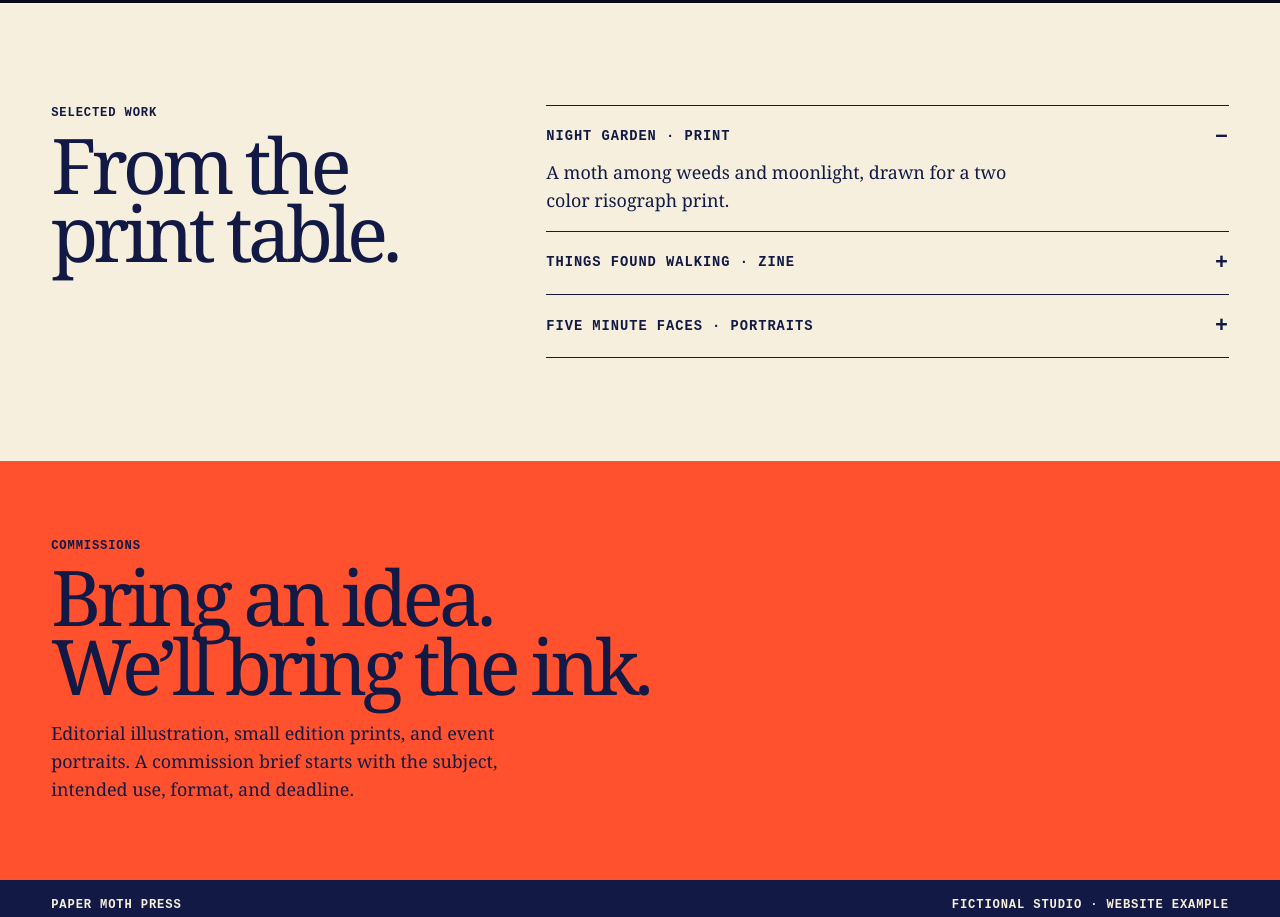
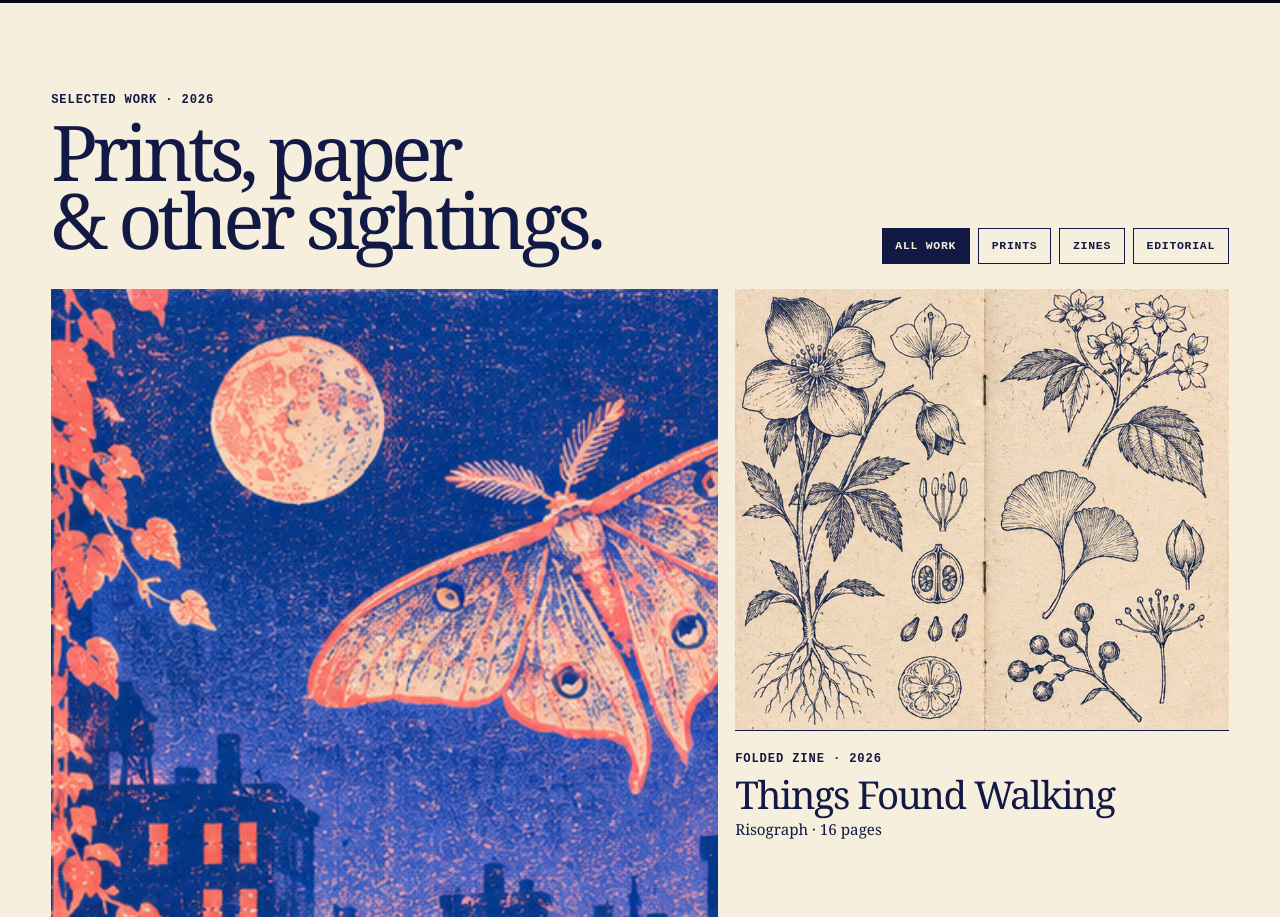
Before and after one commit to hillsboroweb/paper-moth-press, a plain HTML site: page index.html in a window 1280 px wide. Shown: the part 2249-3166 px from the top of the page. Drawn offline with nearby package versions, Linux system fonts and the light colour scheme; animation ran at ten frames a second.

Commit message:
Add filterable portfolio and project studies

```diff
--- a/index.html
+++ b/index.html
@@ -35,10 +35,23 @@ summary::-webkit-details-marker{display:none}
 summary::after{content:'+';font-size:1.35rem}
 details[open] summary::after{content:'−'}
 details p{margin:.45rem 0 0;max-width:48ch}
+.works-head{display:flex;justify-content:space-between;align-items:end;padding:clamp(3rem,7vw,6rem) 0 1.6rem}
+.filters{display:flex;gap:.5rem;flex-wrap:wrap}
+.filters button{font:700 .72rem 'Courier New',monospace;text-transform:uppercase;letter-spacing:.06em;color:var(--blue);background:transparent;border:1px solid var(--blue);padding:.65rem .8rem;cursor:pointer}
+.filters button:hover,.filters button.active{background:var(--blue);color:var(--paper)}
+.gallery{display:grid;grid-template-columns:1.35fr 1fr;gap:2.5rem 1.1rem;padding-bottom:clamp(4rem,8vw,7rem)}
+.work-card{margin:0}.work-card img{display:block;width:100%;aspect-ratio:1.12;object-fit:cover;background:#e7dac1;transition:transform .35s,filter .35s}
+.work-card:hover img{transform:translateY(-5px);filter:saturate(1.12)}
+.work-card.wide{grid-row:span 2}.work-card.wide img{height:calc(100% - 5rem);aspect-ratio:auto;min-height:30rem}
+.work-card.offset{margin-top:3.5rem}
+.work-card>div{padding:.7rem 0;border-top:1px solid var(--blue)}
+.work-card h3{font-size:clamp(1.6rem,3vw,2.8rem);font-weight:normal;letter-spacing:-.04em;line-height:1.1;margin:.2rem 0}
+.work-card p{font-size:.95rem}
+.work-card[hidden]{display:none}
 .commissions{background:var(--red);color:var(--blue);padding:clamp(2rem,6vw,5rem) 0}
 .commissions p:last-child{max-width:52ch;margin-top:1.25rem}
 footer{border:0}
-@media(max-width:740px){.front,.split{grid-template-columns:1fr;gap:1.3rem}.hero{padding-bottom:0}h1{font-size:clamp(3.7rem,13vw,7rem)}.poster{margin:0 .45rem}footer{align-items:start}}
+@media(max-width:740px){.works-head{display:block}.filters{margin-top:1.3rem}.gallery{grid-template-columns:1fr 1fr;gap:1.2rem .7rem}.work-card.wide{grid-row:auto}.work-card.wide img{height:auto;aspect-ratio:1.12;min-height:0}.work-card.offset{margin-top:0}.front,.split{grid-template-columns:1fr;gap:1.3rem}.hero{padding-bottom:0}h1{font-size:clamp(3.7rem,13vw,7rem)}.poster{margin:0 .45rem}footer{align-items:start}}
 @media(prefers-reduced-motion:reduce){html{scroll-behavior:auto}.poster{animation:none}}
 
 .flight{position:relative;background:#09071a;min-height:100svh}
@@ -79,13 +92,20 @@ footer{border:0}
 <figcaption class="label">Night Garden · Two ink print study</figcaption>
 </figure>
 </div><div class="scene-end"><p class="label">Night Garden · Two ink print study</p><h2>Out of the dark.</h2><a href="#work">Explore the print table ↓</a></div></div>
-<section class="catalog" id="work" aria-labelledby="work-title"><div class="wrap split">
-<div><p class="label">Selected work</p><h2 id="work-title">From the<br>print table.</h2></div>
-<div>
-<details open><summary>Night Garden · Print</summary><p>A moth among weeds and moonlight, drawn for a two color risograph print.</p></details>
-<details><summary>Things Found Walking · Zine</summary><p>A pocket field guide to cracked sidewalks, volunteer plants, and other things worth looking down for.</p></details>
-<details><summary>Five Minute Faces · Portraits</summary><p>Loose ink portraits imagined for a market table, each made in a single sitting.</p></details>
-</div>
+<section class="catalog" id="work" aria-labelledby="work-title">
+<div class="wrap works-head"><div><p class="label">Selected work · 2026</p><h2 id="work-title">Prints, paper<br>&amp; other sightings.</h2></div>
+<div class="filters" role="group" aria-label="Filter work"><button class="active" data-filter="all">All work</button><button data-filter="print">Prints</button><button data-filter="zine">Zines</button><button data-filter="editorial">Editorial</button></div></div>
+<div class="wrap gallery">
+<article class="work-card wide" data-kind="print"><img src="city-moth.png" alt="Screenprinted moth hovering over a night garden and city windows"><div><span class="label">Two ink print · 2026</span><h3>Night Garden</h3><p>Screenprint · edition of 40</p></div></article>
+<article class="work-card" data-kind="zine"><img src="field-notes.png" alt="Open illustrated field notebook showing botanical studies"><div><span class="label">Folded zine · 2026</span><h3>Things Found Walking</h3><p>Risograph · 16 pages</p></div></article>
+<article class="work-card offset" data-kind="editorial"><img src="glasshouse.png" alt="Moonlit greenhouse in a two-color woodcut illustration"><div><span class="label">Editorial illustration · 2026</span><h3>The Glasshouse Hour</h3><p>Ink and carved texture</p></div></article>
 </div></section>
 <section class="commissions" id="commissions"><div class="wrap"><p class="label">Commissions</p><h2>Bring an idea.<br>We’ll bring the ink.</h2><p>Editorial illustration, small edition prints, and event portraits. A commission brief starts with the subject, intended use, format, and deadline.</p></div></section></main>
-<footer class="wrap"><span>Paper Moth Press</span><span>Fictional studio · Website example</span></footer><script type="module" src="./flight.js?v=2"></script></body></html>
+<footer class="wrap"><span>Paper Moth Press</span><span>Fictional studio · Website example</span></footer><script>
+document.querySelectorAll('.filters button').forEach(button=>button.addEventListener('click',()=>{
+ document.querySelector('.filters button.active')?.classList.remove('active');
+ button.classList.add('active');
+ document.querySelectorAll('.work-card').forEach(card=>card.hidden=button.dataset.filter!=='all'&&card.dataset.kind!==button.dataset.filter);
+}));
+</script>
+<script type="module" src="./flight.js?v=2"></script></body></html>
```
Also changed, not shown: city-moth.png (added), field-notes.png (added), glasshouse.png (added).
